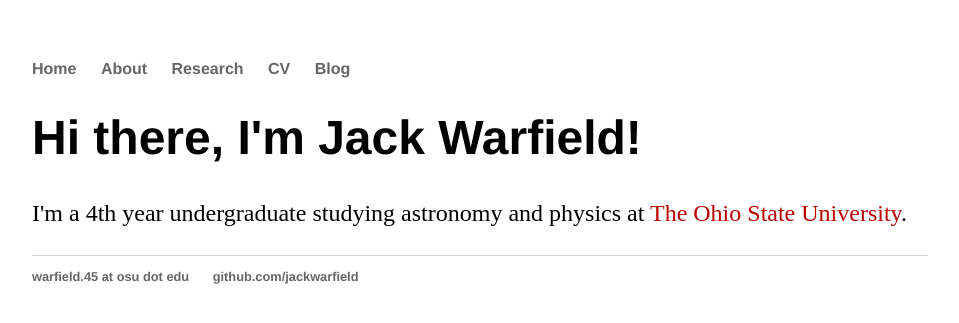
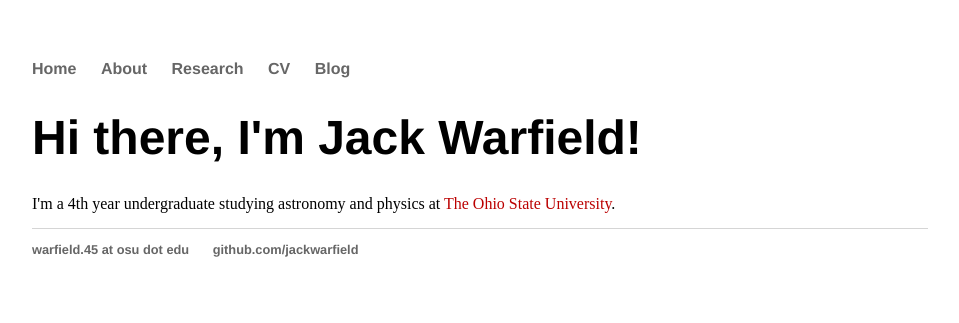
Before and after one commit to jackwarfield/jackwarfield.github.io, a Jekyll site: the page built from index.html, in a window 1280 px wide. Shown: the top 323 px of the page, without its empty margins (160-1119 px from the left). Built offline with Jekyll 4.4.1, drawn with Linux system fonts in a browser that asks for light colours.

Commit message:
Update main.css

```diff
--- a/css/main.css
+++ b/css/main.css
@@ -16,9 +16,9 @@ a {
     text-decoration: none;
     color: #666666;
 }
-a:hover {
+a:hover, a:active {
     font-size:  1.0em;
-    color:  '#bb0000'
+    color:  '#bb0000';
     text-decoration: underline;
 }
 h1 {
@@ -26,8 +26,8 @@ h1 {
     font-family:'Helvetica', 'Arial', 'Sans-Serif';
 }
 p {
-    font-size: 1.5em;
-    line-height: 1.4em;
+    font-size: 1.0em;
+    line-height: 0.9em;
     color: #000000;
 }
 footer {
```
